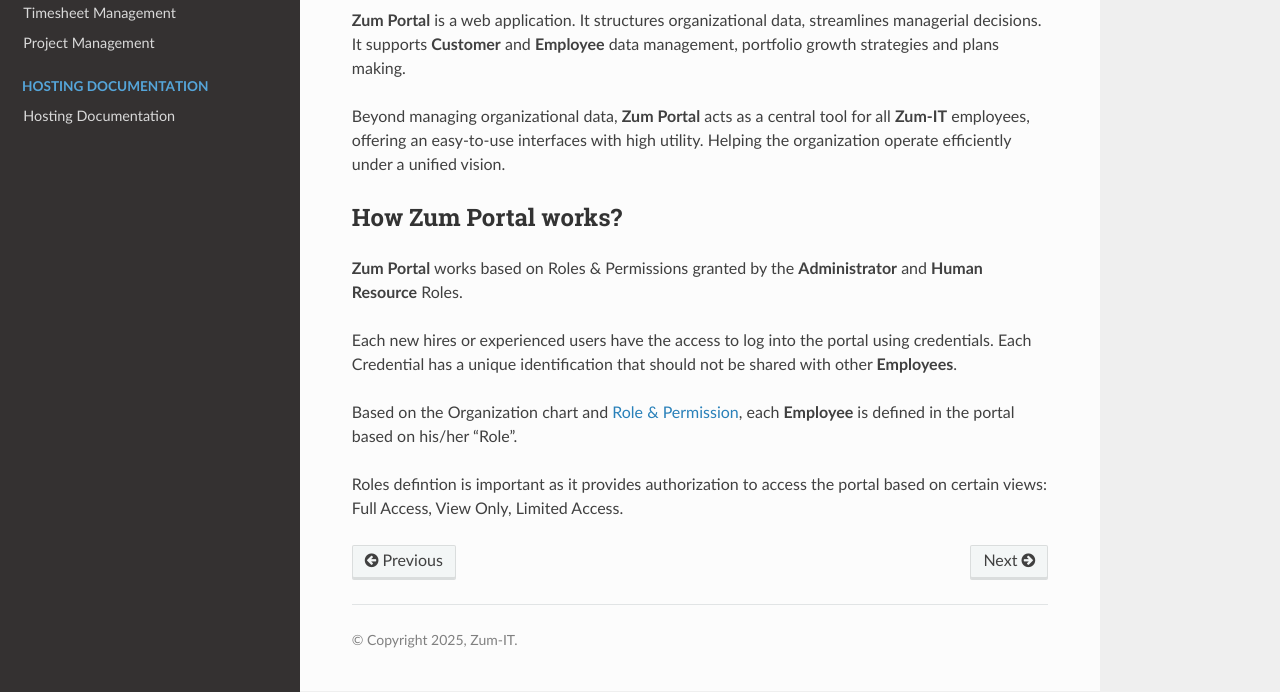
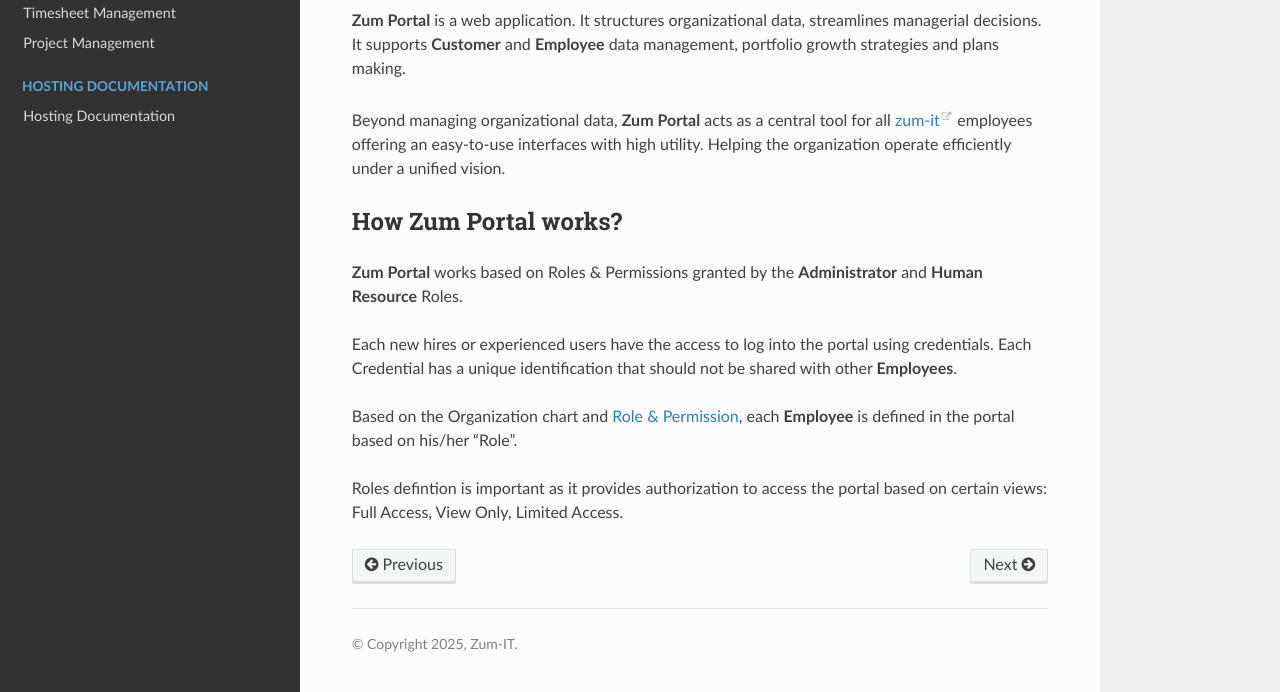
Before and after one commit to ghadiben0/Project-Zum-Portal, a Sphinx documentation site: the page built from docs/source/zumportaldefinition.rst, in a window 1280 px wide and 998 px high. Shown: the part 303-995 px from the top of the window. Built offline with Sphinx 7.4.7 and the Read the Docs theme 3.1.0, drawn with Linux system fonts in a browser that asks for light colours; part of the change alters nothing that is shown.

```diff
--- a/docs/source/zumportaldefinition.rst
+++ b/docs/source/zumportaldefinition.rst
@@ -10,7 +10,7 @@ What is **Zum Portal**?
 
 **Zum Portal** is a web application. It structures organizational data, streamlines managerial  decisions. It supports **Customer** and **Employee** data management, portfolio growth strategies and plans making.
 
-Beyond managing organizational data, **Zum Portal** acts as a central tool for all **Zum-IT** employees, offering an easy-to-use interfaces with high utility. Helping the organization operate efficiently under a unified vision.
+Beyond managing organizational data, **Zum Portal** acts as a central tool for all `zum-it <https://zum-it.com>`__ employees offering an easy-to-use interfaces with high utility. Helping the organization operate efficiently under a unified vision.
 
 How **Zum Portal** works?
 ------------------
```
